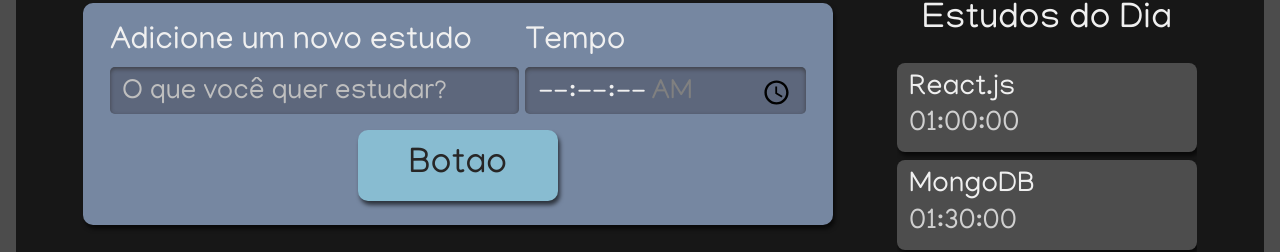
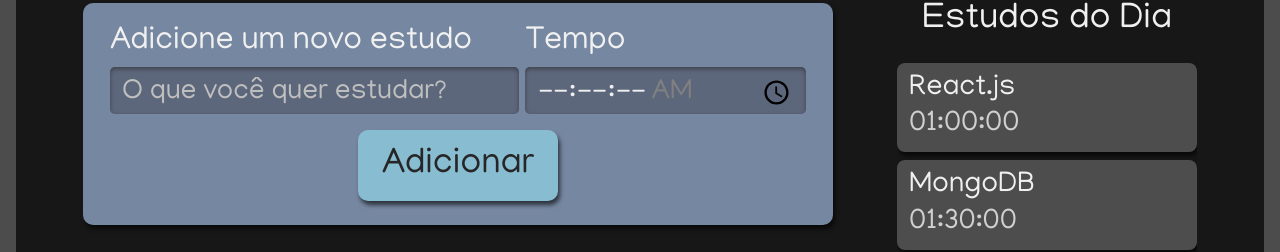
Before and after one commit to Smkhb/pomodoro-studies, a React (Vite) app: page / in a window 1280 px wide. Shown: the part 221-473 px from the top of the page. Built offline with nearby package versions, Linux system fonts and the light colour scheme.

Commit message:
botao usando children

```diff
--- a/src/components/Botao/index.tsx
+++ b/src/components/Botao/index.tsx
@@ -1,10 +1,10 @@
 import React from "react"
 import style from './Botao.module.scss'
 
-class Botao extends React.Component {
+class Botao extends React.Component <{children:string}> {
     render() {
         return (
-            <button className={style.botao}>Botao</button>
+            <button className={style.botao}>{this.props.children}</button>
         )
     }
 }
--- a/src/components/Fomulario/index.tsx
+++ b/src/components/Fomulario/index.tsx
@@ -19,7 +19,7 @@
                     </label>
                     <input type="time" step='1' name="tempo" id="tempo" min='00:00:00' max='01:30:00' required />
                 </div>
-                <Botao />
+                <Botao>Adicionar</Botao>
             </form>
         )
     }
```
